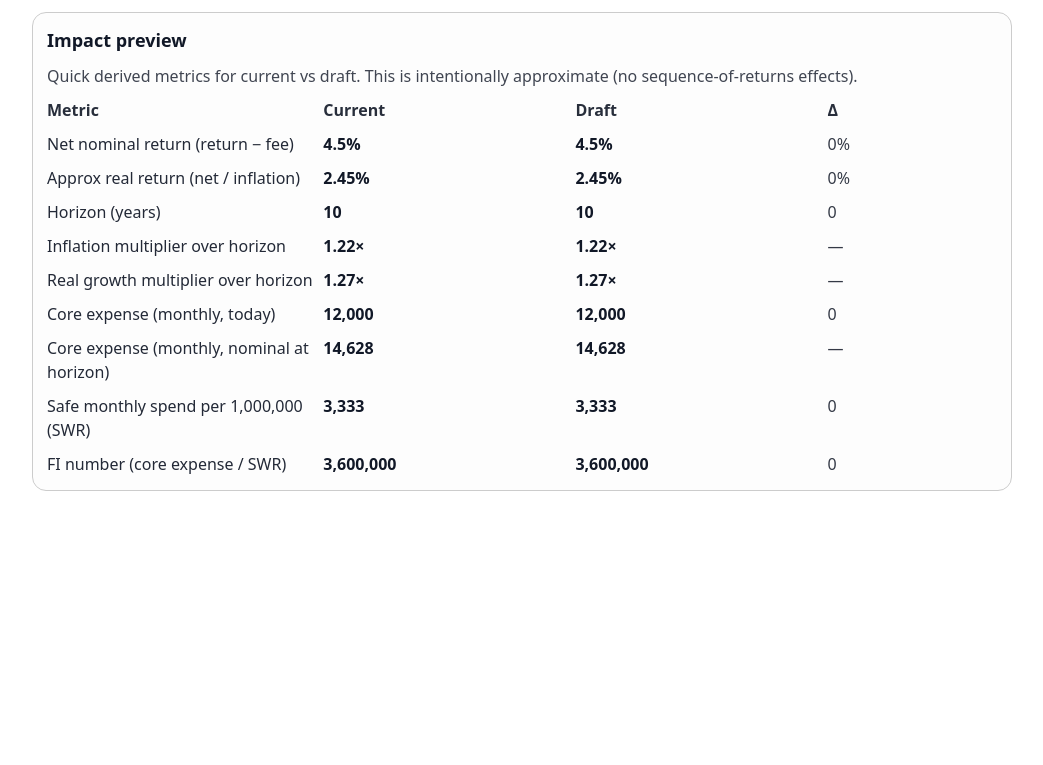
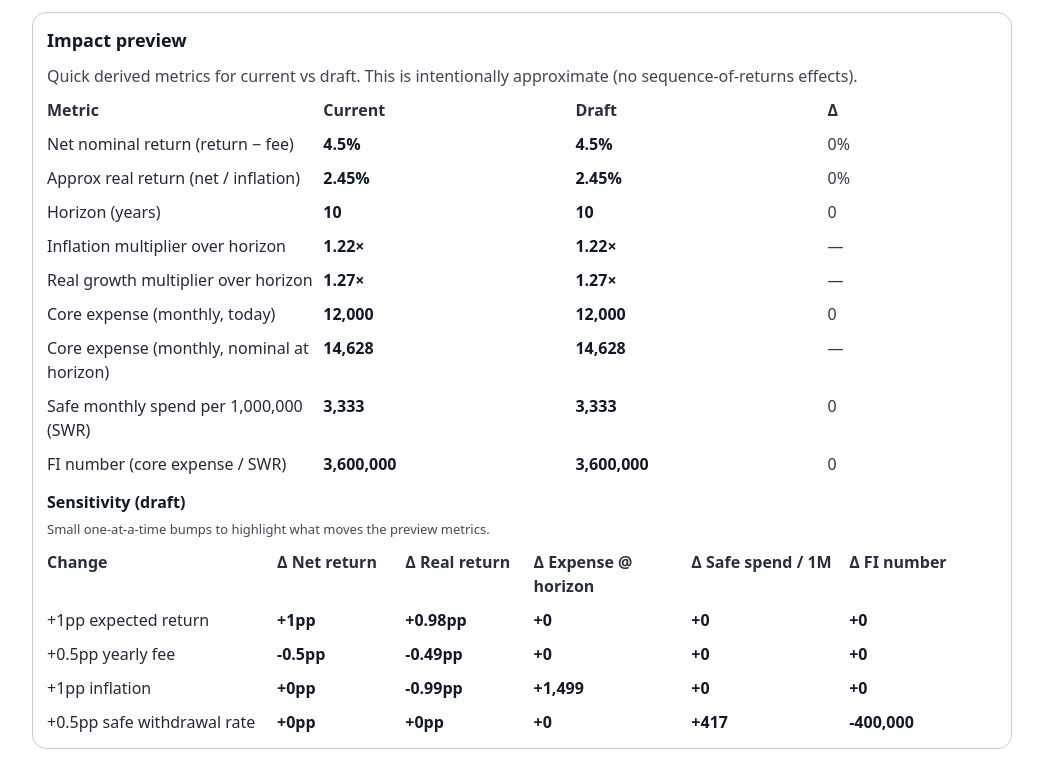
Before and after one commit to Gorm2303/firecasting-frontend, a React (Vite) app in the folder vite-react-frontend/: page /assumptions in a window 1280 px wide. Shown: the part 2205-2970 px from the top of the page, without its empty margins (118-1161 px from the left). Before the commit the page ends 2712 px from the top, so only its background shows below. Built offline with nearby package versions, Linux system fonts and the light colour scheme.

Commit message:
Assumptions Hub: add impact sensitivity preview

```diff
--- a/vite-react-frontend/src/pages/AssumptionsHubPage.tsx
+++ b/vite-react-frontend/src/pages/AssumptionsHubPage.tsx
@@ -9,7 +9,7 @@ import { clearAssumptionsHistory, listAssumptionsHistory } from '../state/assump
 import { deleteAssumptionsProfile, listAssumptionsProfiles, saveAssumptionsProfile } from '../state/assumptionsProfiles';
 import { loadAssumptionsGovernance, saveAssumptionsGovernance, type AssumptionsGovernance } from '../state/assumptionsGovernance';
 import { listSimulationSnapshots } from '../state/simulationSnapshots';
-import { computeAssumptionsImpact } from '../utils/assumptionsImpact';
+import { computeAssumptionsImpact, computeAssumptionsImpactSensitivity } from '../utils/assumptionsImpact';
 
 const fieldRowStyle: React.CSSProperties = {
   display: 'grid',
@@ -242,6 +242,7 @@ const AssumptionsHubPage: React.FC = () => {
 
   const currentImpact = useMemo(() => computeAssumptionsImpact(currentAssumptions), [currentAssumptions]);
   const draftImpact = useMemo(() => computeAssumptionsImpact(draftAssumptions), [draftAssumptions]);
+  const draftImpactSensitivity = useMemo(() => computeAssumptionsImpactSensitivity(draftAssumptions), [draftAssumptions]);
 
   const snapshotDiffRows = useMemo(() => {
     if (!selectedSnapshotAssumptions) return [];
@@ -1006,6 +1007,56 @@ const AssumptionsHubPage: React.FC = () => {
               }
             )()}
           </div>
+
+          <div style={{ marginTop: 14 }}>
+            <div style={{ fontWeight: 800, marginBottom: 6 }}>Sensitivity (draft)</div>
+            <div style={{ opacity: 0.78, fontSize: 13, marginBottom: 10 }}>
+              Small one-at-a-time bumps to highlight what moves the preview metrics.
+            </div>
+
+            <div style={{ overflowX: 'auto' }}>
+              <div
+                style={{
+                  display: 'grid',
+                  gridTemplateColumns:
+                    'minmax(220px, 1.2fr) minmax(0, 0.8fr) minmax(0, 0.8fr) minmax(0, 1fr) minmax(0, 1fr) minmax(0, 1fr)',
+                  gap: 10,
+                }}
+              >
+                {(
+                  () => {
+                    const nf0 = new Intl.NumberFormat(undefined, { maximumFractionDigits: 0 });
+                    const nf2 = new Intl.NumberFormat(undefined, { maximumFractionDigits: 2 });
+
+                    const fmtDeltaPct = (v: number): string => `${v >= 0 ? '+' : ''}${nf2.format(v)}pp`;
+                    const fmtDeltaMoney = (v: number | null): string => (v === null ? '—' : `${v >= 0 ? '+' : ''}${nf0.format(v)}`);
+
+                    return (
+                      <>
+                        <div style={{ fontWeight: 800, opacity: 0.9 }}>Change</div>
+                        <div style={{ fontWeight: 800, opacity: 0.9 }}>Δ Net return</div>
+                        <div style={{ fontWeight: 800, opacity: 0.9 }}>Δ Real return</div>
+                        <div style={{ fontWeight: 800, opacity: 0.9 }}>Δ Expense @ horizon</div>
+                        <div style={{ fontWeight: 800, opacity: 0.9 }}>Δ Safe spend / 1M</div>
+                        <div style={{ fontWeight: 800, opacity: 0.9 }}>Δ FI number</div>
+
+                        {draftImpactSensitivity.rows.map((r) => (
+                          <React.Fragment key={r.label}>
+                            <div style={{ opacity: 0.92 }}>{r.label}</div>
+                            <div style={{ fontWeight: 750 }}>{fmtDeltaPct(r.deltaFromBase.nominalNetReturnPct)}</div>
+                            <div style={{ fontWeight: 750 }}>{fmtDeltaPct(r.deltaFromBase.approxRealReturnPct)}</div>
+                            <div style={{ fontWeight: 750 }}>{fmtDeltaMoney(r.deltaFromBase.coreExpenseMonthlyNominalAtHorizonDkk)}</div>
+                            <div style={{ fontWeight: 750 }}>{fmtDeltaMoney(r.deltaFromBase.safeMonthlySpendPer1MDkk)}</div>
+                            <div style={{ fontWeight: 750 }}>{fmtDeltaMoney(r.deltaFromBase.fiNumberDkk)}</div>
+                          </React.Fragment>
+                        ))}
+                      </>
+                    );
+                  }
+                )()}
+              </div>
+            </div>
+          </div>
         </div>
 
         )}
--- a/vite-react-frontend/src/utils/assumptionsImpact.ts
+++ b/vite-react-frontend/src/utils/assumptionsImpact.ts
@@ -14,6 +14,23 @@ export type AssumptionsImpact = {
 
   safeMonthlySpendPer1MDkk: number;
   fiNumberDkk: number | null;
+};
+
+export type AssumptionsImpactSensitivityRow = {
+  label: string;
+  impact: AssumptionsImpact;
+  deltaFromBase: {
+    nominalNetReturnPct: number;
+    approxRealReturnPct: number;
+    coreExpenseMonthlyNominalAtHorizonDkk: number;
+    safeMonthlySpendPer1MDkk: number;
+    fiNumberDkk: number | null;
+  };
+};
+
+export type AssumptionsImpactSensitivity = {
+  base: AssumptionsImpact;
+  rows: AssumptionsImpactSensitivityRow[];
 };
 
 const pctToFactor = (pct: number): number => 1 + pct / 100;
@@ -58,3 +75,63 @@ export function computeAssumptionsImpact(a: Assumptions): AssumptionsImpact {
     fiNumberDkk,
   };
 }
+
+export function computeAssumptionsImpactSensitivity(baseAssumptions: Assumptions): AssumptionsImpactSensitivity {
+  const base = computeAssumptionsImpact(baseAssumptions);
+
+  const bump = (n: unknown, delta: number): number => {
+    const v = Number(n);
+    return (Number.isFinite(v) ? v : 0) + delta;
+  };
+
+  const applyPatch = (patch: Partial<Assumptions>): Assumptions => {
+    return {
+      ...baseAssumptions,
+      ...patch,
+      moneyPerspectiveDefaults: {
+        ...baseAssumptions.moneyPerspectiveDefaults,
+        ...(patch.moneyPerspectiveDefaults ?? {}),
+      },
+    } as Assumptions;
+  };
+
+  const scenarios: Array<{ label: string; assumptions: Assumptions }> = [
+    {
+      label: '+1pp expected return',
+      assumptions: applyPatch({ expectedReturnPct: bump(baseAssumptions.expectedReturnPct, 1) }),
+    },
+    {
+      label: '+0.5pp yearly fee',
+      assumptions: applyPatch({ yearlyFeePct: bump(baseAssumptions.yearlyFeePct, 0.5) }),
+    },
+    {
+      label: '+1pp inflation',
+      assumptions: applyPatch({ inflationPct: bump(baseAssumptions.inflationPct, 1) }),
+    },
+    {
+      label: '+0.5pp safe withdrawal rate',
+      assumptions: applyPatch({ safeWithdrawalPct: bump(baseAssumptions.safeWithdrawalPct, 0.5) }),
+    },
+  ];
+
+  const rows: AssumptionsImpactSensitivityRow[] = scenarios.map((s) => {
+    const impact = computeAssumptionsImpact(s.assumptions);
+    const fiDelta =
+      base.fiNumberDkk !== null && impact.fiNumberDkk !== null ? impact.fiNumberDkk - base.fiNumberDkk : null;
+
+    return {
+      label: s.label,
+      impact,
+      deltaFromBase: {
+        nominalNetReturnPct: impact.nominalNetReturnPct - base.nominalNetReturnPct,
+        approxRealReturnPct: impact.approxRealReturnPct - base.approxRealReturnPct,
+        coreExpenseMonthlyNominalAtHorizonDkk:
+          impact.coreExpenseMonthlyNominalAtHorizonDkk - base.coreExpenseMonthlyNominalAtHorizonDkk,
+        safeMonthlySpendPer1MDkk: impact.safeMonthlySpendPer1MDkk - base.safeMonthlySpendPer1MDkk,
+        fiNumberDkk: fiDelta,
+      },
+    };
+  });
+
+  return { base, rows };
+}
```
Also changed, not shown: 1 other file (tests, documents, lock files or other folders).
